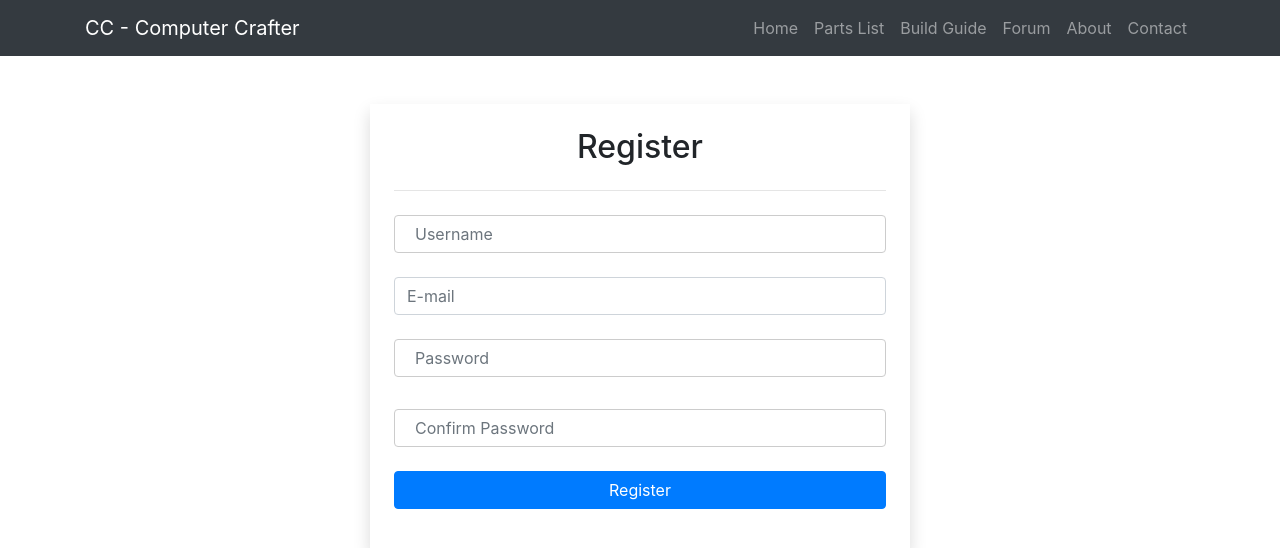
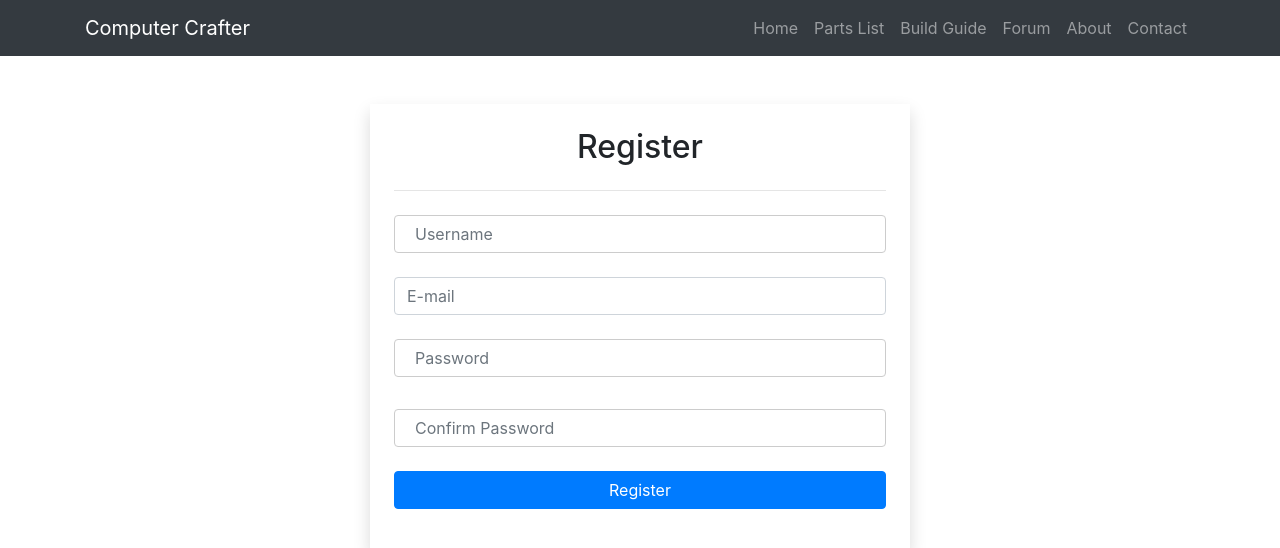
Before and after one commit to inotlusrabka/Project-Web, a PHP site: page /register.php in a window 1280 px wide. Shown: the top 548 px of the page. Run offline with PHP 8.4, Linux system fonts and the light colour scheme.

Commit message:
Update register.php

```diff
--- a/register.php
+++ b/register.php
@@ -14,7 +14,7 @@
     <header>
         <nav class="navbar navbar-expand-lg navbar-dark bg-dark">
             <div class="container">
-                <a class="navbar-brand" href="/ProjekUAS">CC - Computer Crafter</a>
+                <a class="navbar-brand" href="/ProjekUAS">Computer Crafter</a>
                 <button class="navbar-toggler" type="button" data-toggle="collapse" data-target="#navbarNav" aria-controls="navbarNav" aria-expanded="false" aria-label="Toggle navigation">
                     <span class="navbar-toggler-icon"></span>
                 </button>
```
